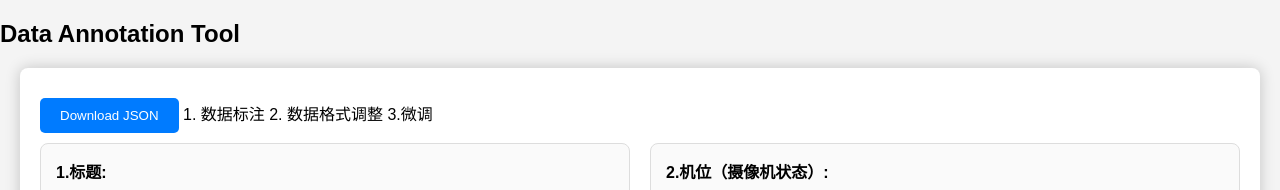
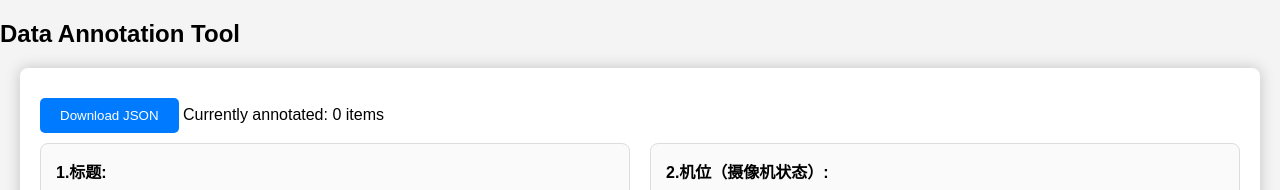
Before and after one commit to sopera-ai/tmp, a plain HTML site: page index.html in a window 1280 px wide. Shown: the top 190 px of the page. Drawn offline with Linux system fonts and the light colour scheme.

Commit message:
Update index.html

```diff
--- a/index.html
+++ b/index.html
@@ -10,7 +10,7 @@
     <h2>Data Annotation Tool</h2>
     <div class="container">
         <button id="download-btn" class="button">Download JSON</button>
-        1. 数据标注 2. 数据格式调整 3.微调
+        <span id="annotation-count">Currently annotated: 0 items</span>
         <div class="layout">
             <div id="left-column" class="column">
                 <!-- Left column questions will be dynamically added here -->
```
